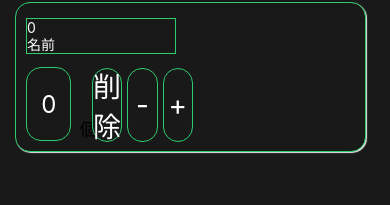
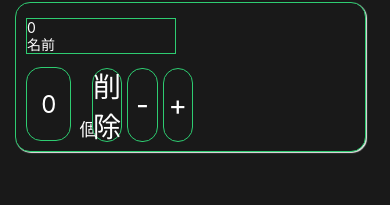
Before and after one commit to illionillion/multiCountApp, a React Native app: screen / in a window 390 px wide. Shown: the part 119-324 px from the top of the page. Built offline with nearby package versions, Linux system fonts and the light colour scheme.

Commit message:
「個」の色変更

```diff
--- a/components/CountNumber.tsx
+++ b/components/CountNumber.tsx
@@ -38,6 +38,7 @@ const styles = StyleSheet.create({
   countText: {
     fontSize: 18,
     marginStart: 8,
+    color: "#fff",
   },
 });
 
```
